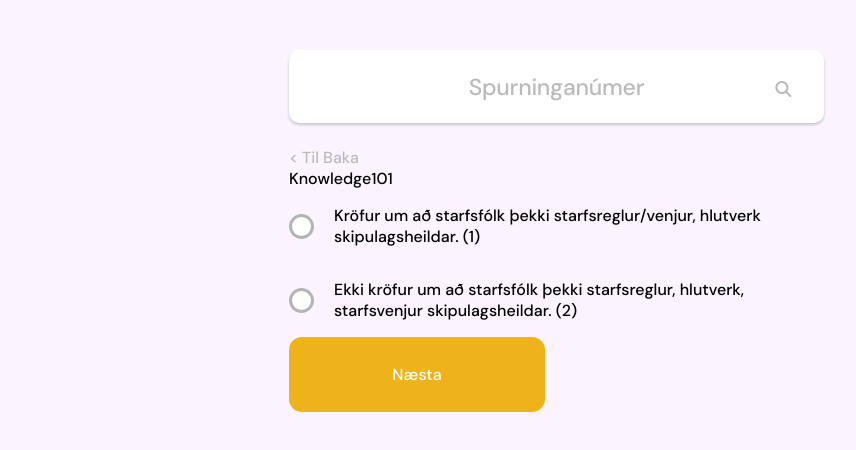
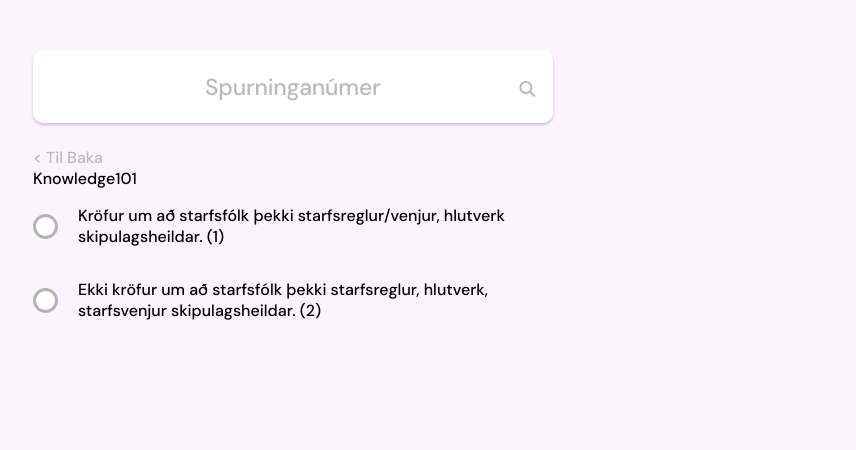
Before and after one commit to oddurth/jafnlaunastofademo, a React (Create React App) app: page / in a window 1280 px wide. Shown: the part 126-576 px from the top of the page, without its empty margins (95-951 px from the left). Built offline with nearby package versions, Linux system fonts and the light colour scheme.

Commit message:
breytingar-21-06-23

```diff
--- a/src/Components/QuestionDemo.jsx
+++ b/src/Components/QuestionDemo.jsx
@@ -138,8 +138,8 @@ const QuestionDemo = () => {
                     </div>
 
 
-
-
+                    <div className='question__flexcontainer'>
+                        <div className='question__questionbar'>
                             <div className="question__back">
                                 {previousQuestions && (
                                     <div onClick={handleBack}>
@@ -183,9 +183,11 @@ const QuestionDemo = () => {
 
                             )}
 
+                        </div>
+
                         {selectedOption !== null && (
-                        <div>
-                            <h1>Næsta Spurning</h1>
+                            <div className='question__nextquestionbar'>
+                                <div className='question__nextquestiontitle' >Næsta Spurning</div>
 
                                 <button className='copy__button' onClick={() => copyAllQuestions()}>
                                     {copySuccess ? <span>Text copied!</span> : "Copya allt"}
@@ -209,6 +211,10 @@ const QuestionDemo = () => {
                                                         {copySuccess === index ? <span>Text copied!</span> : "Copy"}
                                                     </button>
 
+                                                    <div className="question__line">
+
+                                                    </div>
+
 
                                                 </div>
                                             </div>
@@ -218,16 +224,20 @@ const QuestionDemo = () => {
                                     <p>Spurningaleið endar hér.</p>
                                 )}
 
+                                < div className="question__buttonprim"
+                                    onClick={() => { handleNext() }}>
+                                    Næsta
+                                </div>
+
 
                             </div>
                         )}
 
 
+                    </div>
 
-                    < div className="question__buttonprim"
-                        onClick={() => { handleNext() }}>
-                        Næsta
-                    </div>
+
+
 
                     <div className='extra__space'>
 
--- a/src/Components/questions.css
+++ b/src/Components/questions.css
@@ -243,7 +243,7 @@ textarea {
 }
 
 .demoscreen__qcontainer {
-    width: 40vw;
+    width: 80vw;
     height: 50vh;
     margin-top: -10vh;
 }
@@ -255,6 +255,7 @@ textarea {
     font-weight: 500;
     padding: 5px;
     border-radius: 5px;
+    display: none;
 }
 
 .copy__button2 {
@@ -266,11 +267,11 @@ textarea {
     border-radius: 5px;
 }
 
-strong{
+strong {
     text-decoration: underline;
 }
 
-.home__container{
+.home__container {
     width: 100vw;
     overflow: hidden;
 }
@@ -362,17 +363,18 @@ strong{
     }
 }
 
-.extra__space{
+.extra__space {
     height: 50px;
 }
 
-.input__question{
+.input__question {
     height: 50px;
     font-size: 23px;
     border-radius: 10px;
+    width: 48.5%;
 }
 
-.search__icon{
+.search__icon {
     color: #BABABA;
     position: absolute;
     transform: translate(38vw, 45px);
@@ -381,18 +383,47 @@ strong{
 
 input::placeholder {
     color: #bababa;
-  }
+}
 
 @media (max-width: 580px) {
-    .search__icon{
+    .search__icon {
         display: none;
     }
 }
 
-.copy__button{
+.copy__button {
     cursor: pointer;
 }
 
-.copy__button2{
+.copy__button2 {
     cursor: pointer;
 }
+
+.question__flexcontainer {
+    display: flex;
+}
+
+.question__questionbar {
+    flex: 1;
+    max-width: 50%;
+}
+
+.question__nextquestionbar {
+    flex: 1;
+}
+
+h1{
+    font-size: 25px;
+}
+
+.question__nextquestiontitle{
+    font-size: 18px;
+    font-weight: 600;
+}
+
+.question__line{
+    background-color: #bababa6d;
+    width: 100%;
+    height: 1px;
+    margin-bottom: 10px;
+}
```
Lines whose indentation alone changed are shown as unchanged.
